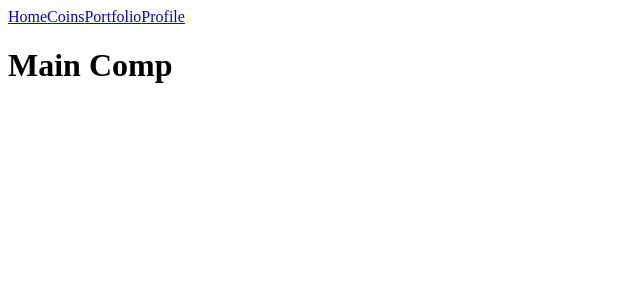
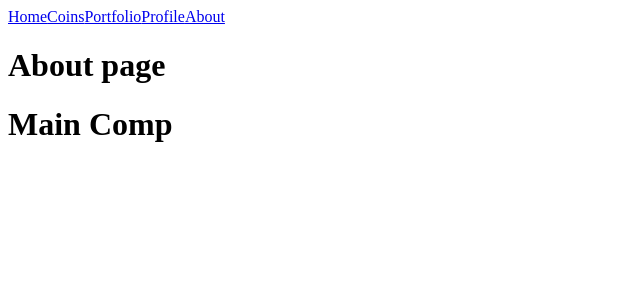
Before and after one commit to bsong1124/Capstone, a React (Vite) app in the folder capstone-client/: page /about in a window 1280 px wide. Shown: the top 300 px of the page, without its empty margins (0-640 px from the left). Built offline with nearby package versions, Linux system fonts and the light colour scheme.

Commit message:
create about page and update routing/nav

```diff
--- a/capstone-client/src/components/Header/Header.jsx
+++ b/capstone-client/src/components/Header/Header.jsx
@@ -7,6 +7,7 @@
         <Link to='/coins'>Coins</Link>
         <Link to='/portfolio'>Portfolio</Link>
         <Link to='/profile'>Profile</Link>
+        <Link to='/about'>About</Link>
       </nav>
   );
 };
--- a/capstone-client/src/components/Main/Main.jsx
+++ b/capstone-client/src/components/Main/Main.jsx
@@ -3,6 +3,7 @@
 import Portfolio from "../../pages/Portfolio/Portfolio";
 import Profile from "../../pages/Profile/Profile";
 import Coins from "../../pages/Coins/Coins";
+import About from "../../pages/About";
 
 const Main = () => {
   return (
@@ -12,6 +13,7 @@
         <Route path='/portfolio' element={<Portfolio/>}/>
         <Route path='/profile' element={<Profile/>}/>
         <Route path='/coins' element={<Coins/>}/>
+        <Route path='/about' element={<About/>}/>
       </Routes>
       <h1>Main Comp</h1>
     </div>
--- /dev/null
+++ b/capstone-client/src/pages/About.jsx
@@ -0,0 +1,9 @@
+const About = () => {
+    return(
+        <div>
+            <h1>About page</h1>
+        </div>
+    )
+}
+
+export default About
```
